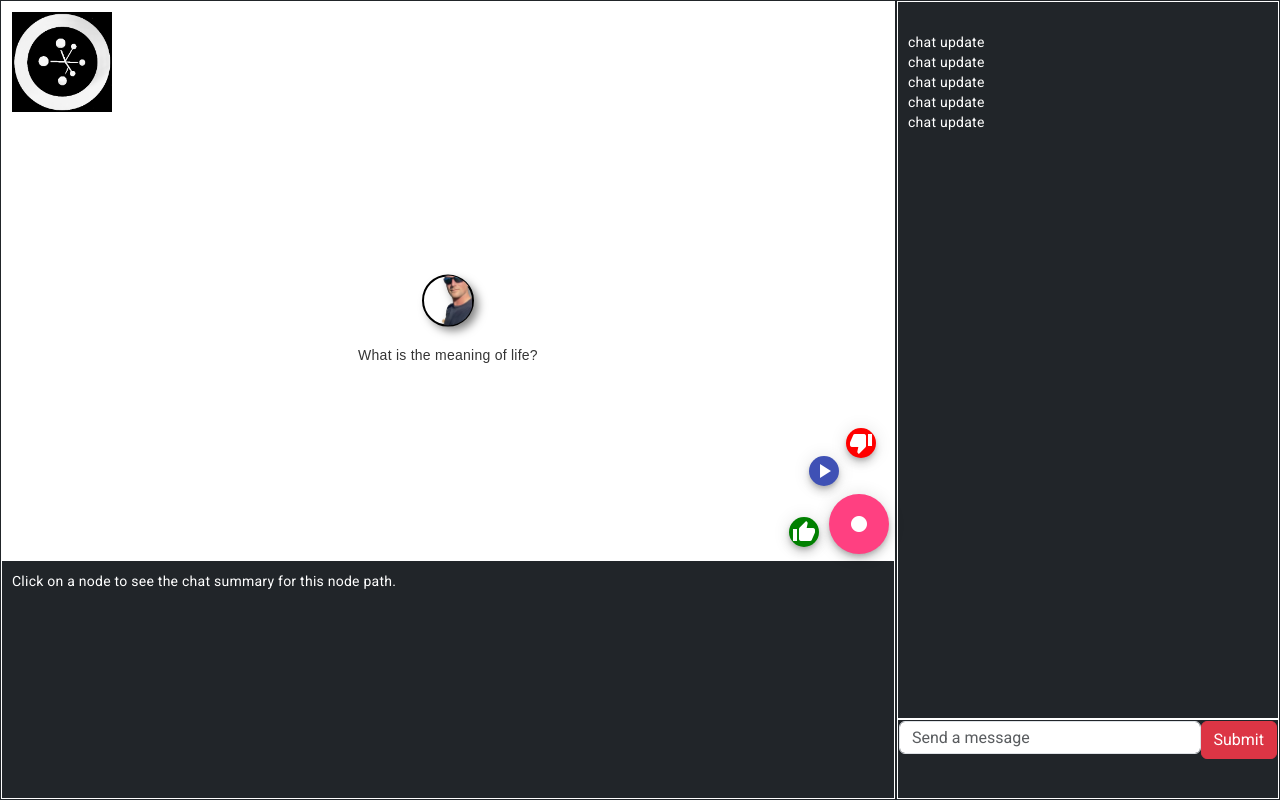
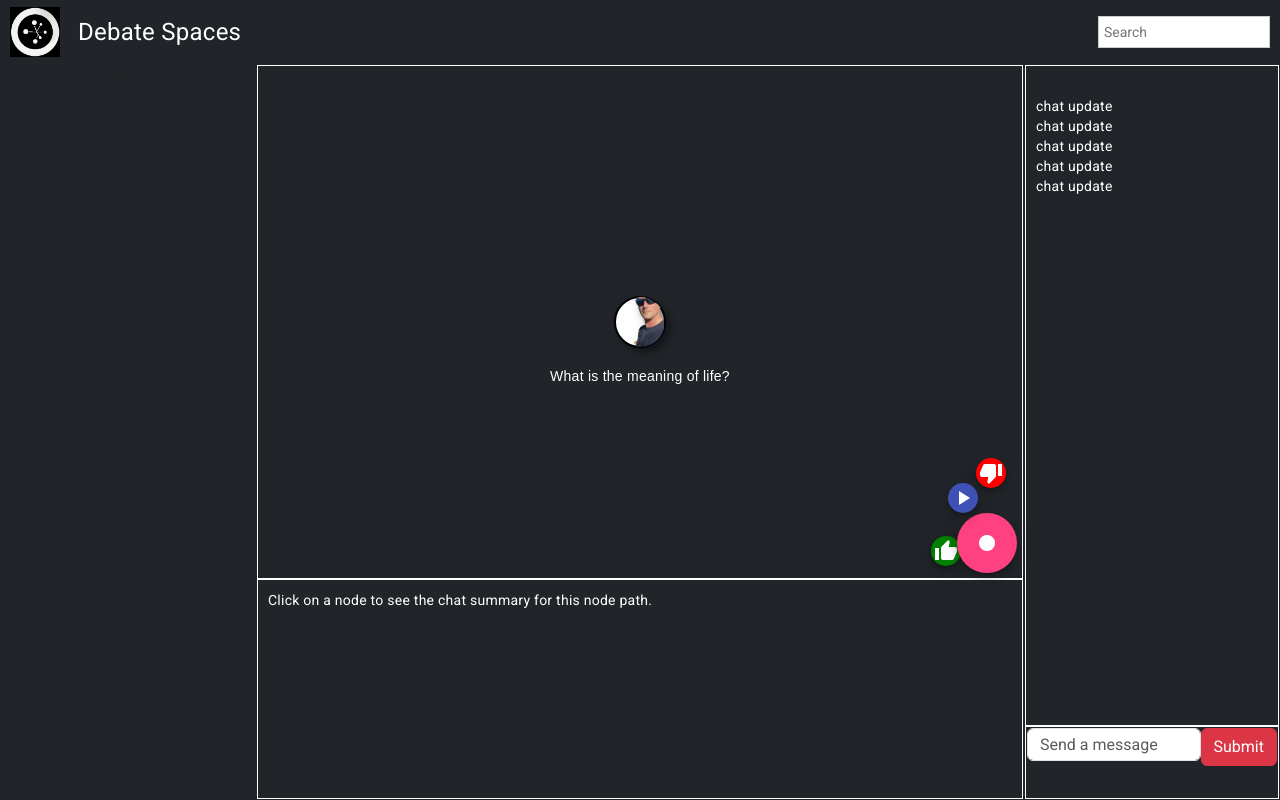
Before and after one commit to madmardigan1/debatespace, an Angular app: page / in a window 1280 px wide. Built offline with nearby package versions, Linux system fonts and the light colour scheme.

Commit message:
minor updates

```diff
--- a/src/app/app.component.css
+++ b/src/app/app.component.css
@@ -4,23 +4,80 @@
     width: 100%;
 
 }
+.custom-icon {
+    display: inline-block;
+    width: 50px;
+    height: 50px;
+    background: url('/assets/debate_icon1.jpg') no-repeat;
+    background-size: contain;
+    margin-right: 8px;
+    vertical-align: middle;
+  }
+
+  .icon-and-title {
+    display: flex;
+    align-items: center;
+  }
+
+  .title {
+    color: white;
+    font-size: 24px;
+    margin-left: 10px;
+  }
+
+  .icon-title-link {
+    display: flex;
+    align-items: center;
+    text-decoration: none; /* Remove underline */
+    color: white; /* Set the hyperlink text color */
+    border-radius: 5px; /* Optional, for rounded corners */
+  }
+
+
+
+
+
+
+  .banner {
+    height: 8%;
+    display: flex;
+    justify-content: space-between;
+    align-items: center;
+    padding: 10px;
+  }
+
+  .search-bar {
+    padding: 5px;
+    background-color: white;
+    border: 1px solid #ccc;
+
+  }
+
+
 
 .outerbox {
     display: flex;
-    height: 100%;
+    height: 92%;
+    width: 100%;
 }
+.channels {
+    display: flex;
+    width: 20%;
+    border: 1px solid;
+}
+
 
 .box1 {
     display: flex;
     flex-direction: column;
-    width: 70%;
+    width: 60%;
     border: 1px solid;
 }
 
 .box2 {
     display: flex;
     flex-direction: column;
-    width: 30%;
+    width: 20%;
     border: 1px solid;
 
 }
--- a/src/app/app.component.html
+++ b/src/app/app.component.html
@@ -1,6 +1,17 @@
+
+<div class="banner bg-dark">
+  <div class="icon-and-title">
+    <a href="your_target_url_here" class="icon-title-link">
+      <span class="custom-icon"></span>
+      <span class="title">Debate Spaces</span>
+    </a>
+  </div>
+  <input type="text" placeholder="Search" class="search-bar"/>
+</div>
 
 
-  <div class="outerbox bg-white">
+  <div class="outerbox bg-dark">
+    <div class="channels">Recommended Channels</div>
     <div class="box1">
       <div class="node-area text-white">
        <app-node-space #nodeSpace></app-node-space>
--- a/src/app/node-space/node-space.component.css
+++ b/src/app/node-space/node-space.component.css
@@ -1,8 +1,4 @@
-.floating-button {
-  position: absolute;
-  display: none;
-  /* more styles like padding, background-color, color, border, etc. can be added here */
-}
+
 .container {
   position: absolute;
   width: 100%;
@@ -52,16 +48,3 @@
   height: 30px;
   background-color: red;
 }
-
-.custom-icon {
-  display: inline-block;
-  position: absolute;
-  top: 10px;
-  left: 10px;
-  width: 100px;
-  height: 100px;
-  background: url('/assets/debate_icon1.jpg') no-repeat;
-  background-size: contain;
-  margin-right: 8px;
-  vertical-align: middle;
-}
--- a/src/app/node-space/node-space.component.html
+++ b/src/app/node-space/node-space.component.html
@@ -1,8 +1,6 @@
 
 <div class="container">
-  <button class="btn btn-white">
-    <span class="custom-icon"></span>
-  </button>
+
 <div #visNetwork id="mynetwork"  class="nodes" style="height:100%; width:100%">
 
 </div>
--- a/src/app/node-space/node-space.component.ts
+++ b/src/app/node-space/node-space.component.ts
@@ -55,6 +55,7 @@ export class NodeSpaceComponent implements AfterViewInit {
         image: 'path/to/image',
         borderWidth: 2,
         labelHighlightBold: true,
+        font: { color: 'white' },
         color: {
           border: '#000000',
           background: '#FFFFFF'
@@ -129,10 +130,11 @@ this.network.stopSimulation();
       }
   });
 
-  this.network.on('click', params => {
-    /*if (this.isRecording) {
+this.network.on('click', params => {
+    if (this.isRecording) {
       this.toggleRecording();
-    }*/
+    }
+
     if (params.nodes.length > 0) {
       const clickedNodeId = params.nodes[0];
 
@@ -358,27 +360,4 @@ traverseToOriginal(nodeId: number, originalNodeId: number, nodes: any, edges: an
 
   return [text];
 }
- /*traverseToOriginal(nodeId: number, originalNodeId: number, nodes: any, edges: any): string[] {
-  let nodeData = nodes.get(nodeId);
-  let text = `${nodeData.user}: ${nodeData.text}`;
-
-  // Base condition: if we reach the original node, stop
-  if (nodeId === originalNodeId) {
-      return [text];
-  }
-
-  // Get connected edges to the current node
-  const connectedEdges = edges.get({
-      filter: (edge:any) => edge.to === nodeId
-  });
-
-  // If we have a predecessor, move to it and continue traversal
-  if (connectedEdges.length > 0) {
-      const predecessorNodeId = connectedEdges[0].from;
-      const previousTexts = this.traverseToOriginal(predecessorNodeId, originalNodeId, nodes, edges);
-      return [...previousTexts, text]; // appending current node's text to the result from predecessors
-  }
-
-  return [text];
-}*/
 }
```
